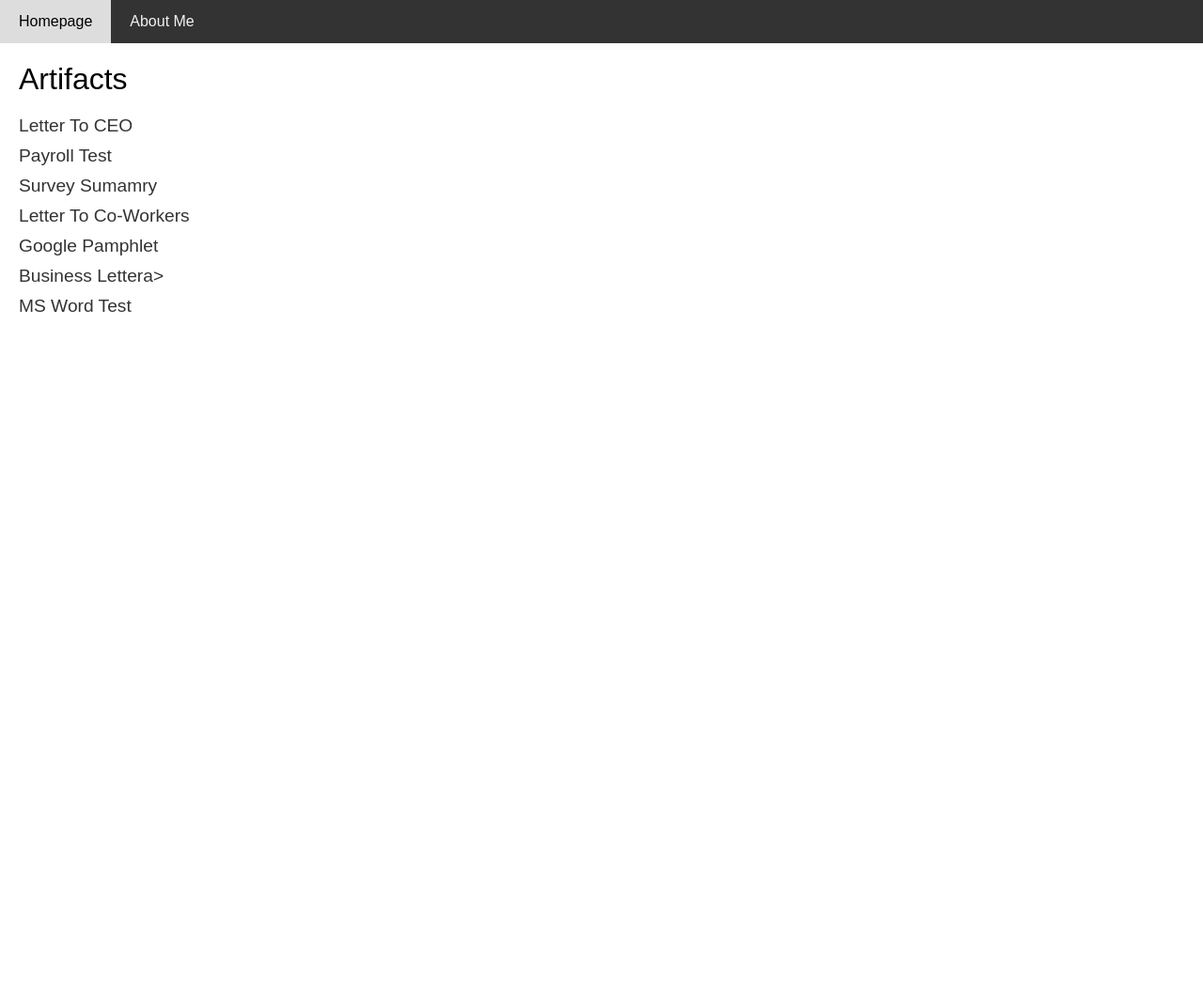
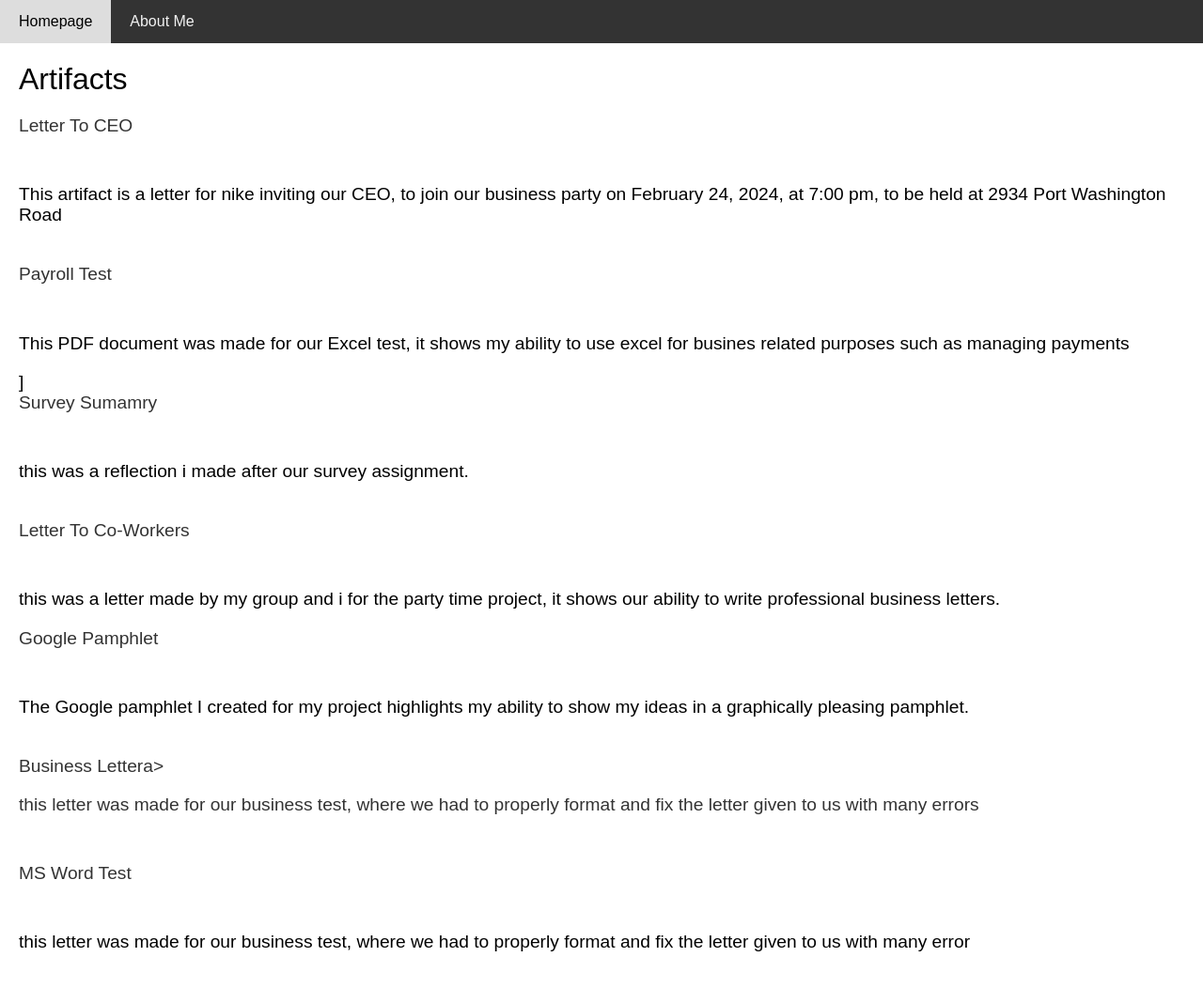
Before and after one commit to Shxwnw/Business-Website, a plain HTML site: page Artifacts.html in a window 1280 px wide. Shown: the whole page at 94% size. Before the commit the page ends 800 px from the top, so only its background shows below. Drawn offline with Linux system fonts and the light colour scheme.

Commit message:
Update Artifacts.html

```diff
--- a/Artifacts.html
+++ b/Artifacts.html
@@ -70,12 +70,32 @@
         <div class="artifacts-header">Artifacts</div>
         <div class="artifacts-list">
             <a href=artifact1.pdf target="_blank">Letter To CEO</a>
+            <br>
+            <P>This artifact is a letter for nike  inviting  our CEO, to join our business party on February 24, 2024, at 7:00 pm, to be held at 2934 Port Washington Road</P>
+            <br>
             <a href=artifact2.pdf target="_blank">Payroll Test</a>
+            <br>
+            <P>This PDF document was made for our Excel test, it shows my ability to use excel for busines related purposes such as managing payments</P>]
+            <br>
             <a href=artifact3.pdf target="_blank">Survey Sumamry</a>
+            <br>
+            <P>this was a reflection i made after our survey assignment.</P>
+            <br>
             <a href=artifact4.pdf target="_blank">Letter To Co-Workers</a>
+            <br>
+            <P>this was a letter made by my group and i for the party time project, it shows our ability to write professional business letters.</P>
             <a href=artifact5.pdf target="_blank">Google Pamphlet</a>
+            <br>
+            <P>The Google pamphlet I created for my project highlights my ability to show my ideas in a graphically pleasing pamphlet.</P>
+            <br>
             <a href=artifact6.pdf target="_blank">Business Lettera>
+                <br>
+                <P>this letter was made for our business test, where we had to properly format and fix the letter given to us with many errors</P>
+                <br>
             <a href=artifact7.pdf target="_blank">MS Word Test</a>
+                <br>
+                <P>this letter was made for our business test, where we had to properly format and fix the letter given to us with many error</P>
+                <br>
         </div>
     </div>
 </body>
```
